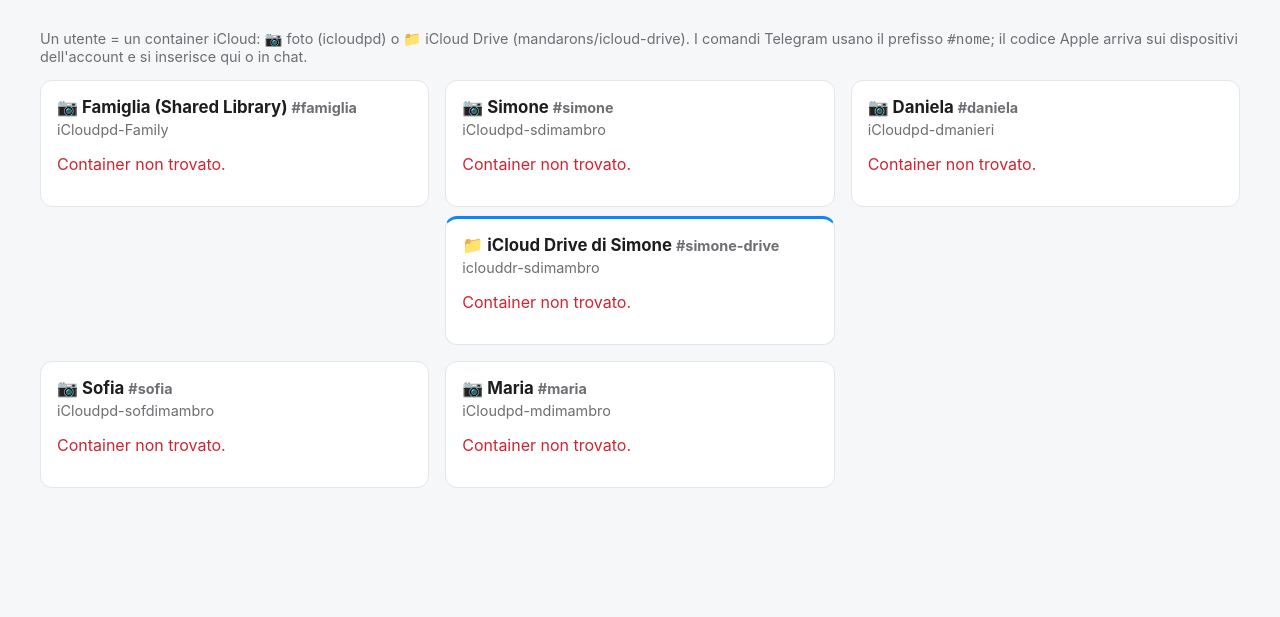
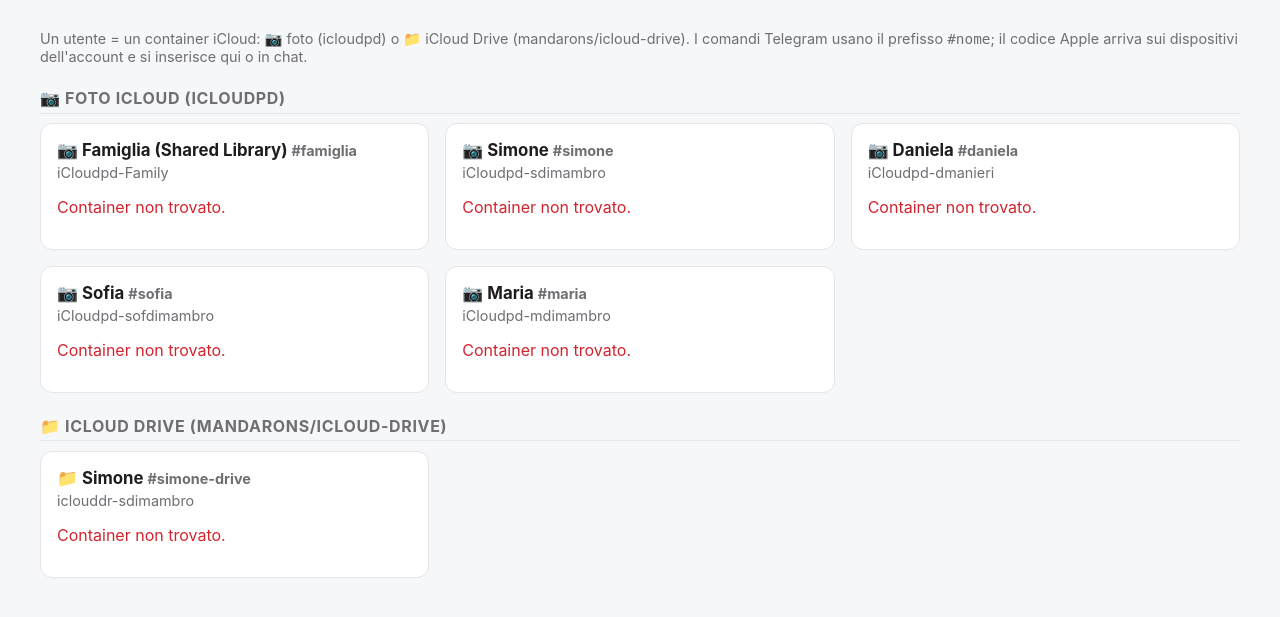
Before and after one commit to sidimam/icloud-dispatcher, a Flask app: page / in a window 1280 px wide. Shown: the part 55-672 px from the top of the page. Run offline with Flask 3, Linux system fonts and the light colour scheme.

Commit message:
GUI: due sezioni per tipo (Foto sopra, iCloud Drive sotto) con intestazione; etichetta Drive = nome della persona

```diff
--- a/gui/app.py
+++ b/gui/app.py
@@ -118,19 +118,10 @@ def photos_view(name, u):
 @app.route("/")
 def index():
     c = cfg(); users = [user_view(n, u) for n, u in c["users"].items()]
-    # Una colonna per persona: la scheda iCloud Drive sta sotto quella delle foto dello stesso Apple ID
-    # (o del nome indicato in config.json con "person": "simone").
-    groups, placed = [], set()
-    for v in users:
-        if v["type"] != "icloudpd" and (c["users"][v["name"]].get("person") or any(w["type"] == "icloudpd" and w.get("apple_id") and w.get("apple_id") == v.get("apple_id") for w in users)): continue
-        cards = [v]
-        for w in users:
-            if w["type"] == "iclouddrive" and w["name"] not in placed and (c["users"][w["name"]].get("person") == v["name"] or (w.get("apple_id") and w.get("apple_id") == v.get("apple_id"))):
-                cards.append(w); placed.add(w["name"])
-        groups.append(cards); placed.add(v["name"])
-    for v in users:
-        if v["name"] not in placed: groups.append([v]); placed.add(v["name"])
-    return render_template("index.html", groups=groups, cfg=c)
+    # Due sezioni per tipo: prima le foto (icloudpd), poi iCloud Drive; dentro ogni sezione l'ordine di config.json.
+    sections = [("📷 Foto iCloud (icloudpd)", [v for v in users if v["type"] == "icloudpd"]), ("📁 iCloud Drive (mandarons/icloud-drive)", [v for v in users if v["type"] == "iclouddrive"])]
+    sections = [sct for sct in sections if sct[1]]
+    return render_template("index.html", sections=sections, cfg=c)
 @app.post("/u/<name>/auth")
 def u_auth(name):
     c = cfg(); u = c["users"].get(name) or abort(404)
--- a/gui/config.example.json
+++ b/gui/config.example.json
@@ -5,7 +5,7 @@
     "daniela":      {"type": "icloudpd",    "container": "iCloudpd-dmanieri",    "label": "Daniela", "chat_id": ""},
     "sofia":        {"type": "icloudpd",    "container": "iCloudpd-sofdimambro", "label": "Sofia",   "chat_id": ""},
     "maria":        {"type": "icloudpd",    "container": "iCloudpd-mdimambro",   "label": "Maria",   "chat_id": ""},
-    "simone-drive": {"type": "iclouddrive", "container": "iclouddr-sdimambro",   "label": "iCloud Drive di Simone", "chat_id": "", "apple_id": "simone.dimambro@me.com", "person": "simone"}
+    "simone-drive": {"type": "iclouddrive", "container": "iclouddr-sdimambro",   "label": "Simone", "chat_id": "", "apple_id": "simone.dimambro@me.com", "person": "simone"}
   },
   "aliases": {"family": "famiglia", "sdimambro": "simone", "dmanieri": "daniela", "sofdimambro": "sofia", "mdimambro": "maria", "drive-sdimambro": "simone-drive", "sdimambro-drive": "simone-drive"},
   "paths": {"appdata": "/appdata", "photos": "/photos", "templates": "/templates", "documents": "/documents"},
--- a/gui/templates/base.html
+++ b/gui/templates/base.html
@@ -7,7 +7,7 @@ header{display:flex;justify-content:space-between;align-items:center;padding:1re
 header h1{font-size:1.15rem;margin:0}a{color:var(--acc);text-decoration:none}main{padding:1rem 1.25rem;max-width:1200px;margin:auto}
 .flash{background:#fff7d6;color:#3b2f00;border:1px solid #f1d27a;border-radius:8px;padding:.6rem .9rem;margin-bottom:1rem}
 .grid{display:grid;grid-template-columns:repeat(auto-fill,minmax(340px,1fr));gap:1rem}
-.person{display:flex;flex-direction:column;gap:.6rem}.person .card+.card{border-top:3px solid var(--acc)}
+h2.section{font-size:1rem;color:var(--mut);text-transform:uppercase;letter-spacing:.04em;margin:1.4rem 0 .6rem;padding-bottom:.3rem;border-bottom:1px solid var(--bd)}
 .card{background:var(--card);border:1px solid var(--bd);border-radius:12px;padding:1rem}
 .card h2{margin:0 0 .25rem;font-size:1.05rem}.mut{color:var(--mut);font-size:.9rem}dl{display:grid;grid-template-columns:auto 1fr;gap:.2rem .8rem;margin:.75rem 0;font-size:.92rem}dt{color:var(--mut)}dd{margin:0;word-break:break-all}
 .pill{display:inline-block;padding:.1rem .55rem;border-radius:999px;font-size:.8rem;border:1px solid var(--bd)}.ok{color:var(--ok)}.warn{color:var(--warn)}.bad{color:var(--bad)}
--- a/gui/templates/index.html
+++ b/gui/templates/index.html
@@ -1,6 +1,6 @@
 {% extends "base.html" %}{% block body %}
 <p class="mut">Un utente = un container iCloud: 📷 foto (icloudpd) o 📁 iCloud Drive (mandarons/icloud-drive). I comandi Telegram usano il prefisso <code>#nome</code>; il codice Apple arriva sui dispositivi dell'account e si inserisce qui o in chat.</p>
-<div class="grid">{% for g in groups %}<div class="person">{% for u in g %}<div class="card">
+{% for title, group in sections %}<h2 class="section">{{title}}</h2><div class="grid">{% for u in group %}<div class="card">
 <h2>{% if u.type == "iclouddrive" %}📁{% else %}📷{% endif %} {{u.label}} <span class="mut">#{{u.name}}</span></h2><div class="mut">{{u.container}}</div>
 {% if not u.exists %}<p class="bad">Container non trovato.</p>{% else %}
 <div class="row">{% if u.running %}<span class="pill ok">in esecuzione{% if u.health %} · {{u.health}}{% endif %}</span>{% else %}<span class="pill bad">fermo</span>{% endif %}
@@ -23,4 +23,4 @@
 <label>Promemoria da N giorni prima</label><input name="notification_days" value="{{u.notification_days}}">{% endif %}
 <div class="row"><button>Salva e riavvia</button></div></form>
 <form method="post" action="/u/{{u.name}}/delete" onsubmit="return confirm('Toglie l\'utente dalla GUI e dal bot; il container resta. Continuare?')"><div class="row"><button class="danger">Rimuovi dalla GUI</button></div></form></details>
-{% endif %}</div>{% endfor %}</div>{% endfor %}</div>{% endblock %}
+{% endif %}</div>{% endfor %}</div>{% endfor %}{% endblock %}
```
Also changed, not shown: README.md.
